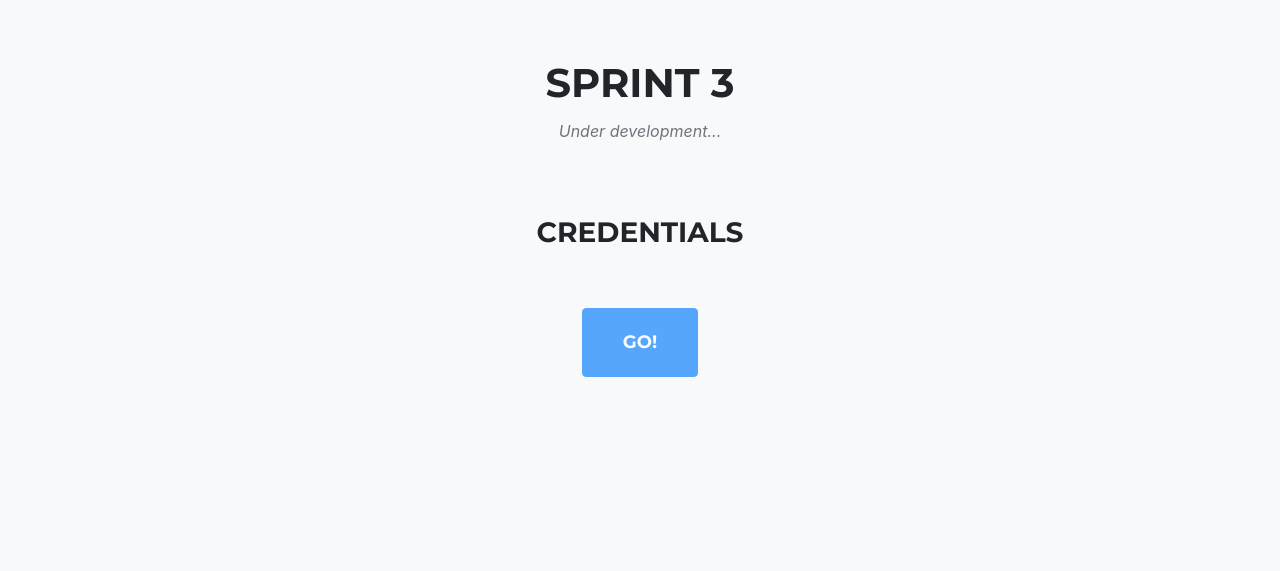
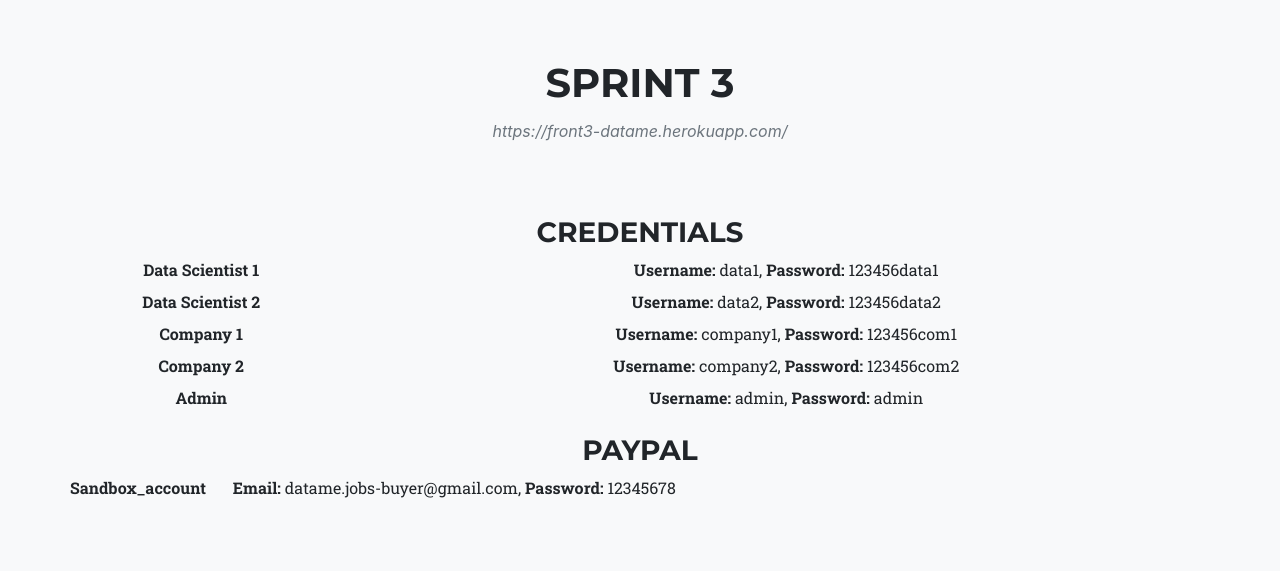
Before and after one commit to data-me/data-me.github.io, a plain HTML site: page info.html in a window 1280 px wide. Shown: the part 2530-3101 px from the top of the page. Drawn offline with Linux system fonts and the light colour scheme; a web font is replaced by a local one.

Commit message:
Sprint3 deployment update

```diff
--- a/info.html
+++ b/info.html
@@ -59,7 +59,7 @@
     <div class="container">
       <div class="intro-text">
         <div class="intro-heading text-uppercase">Demos</div>
-        <a class="btn btn-primary btn-xl text-uppercase js-scroll-trigger header-top-button" href="https://front2-datame.herokuapp.com/">Last version</a>
+        <a class="btn btn-primary btn-xl text-uppercase js-scroll-trigger header-top-button" href="https://front3-datame.herokuapp.com/" target="_blank">Last version</a>
       </div>
     </div>
   </header>
@@ -96,7 +96,7 @@
         </div>
         <div class="row">
             <div class="col-lg-12 text-center sprint-deployment-button">
-                <a class="btn btn-primary btn-xl text-uppercase js-scroll-trigger" href="https://front-datame.herokuapp.com/">Go!</a>
+                <a class="btn btn-primary btn-xl text-uppercase js-scroll-trigger" href="https://front-datame.herokuapp.com/" target="_blank">Go!</a>
             </div>
         </div>
     </div>
@@ -147,7 +147,7 @@
         </div>
         <div class="row">
             <div class="col-lg-12 text-center sprint-deployment-button">
-                <a class="btn btn-primary btn-xl text-uppercase js-scroll-trigger" href="https://front2-datame.herokuapp.com/">Go!</a>
+                <a class="btn btn-primary btn-xl text-uppercase js-scroll-trigger" href="https://front2-datame.herokuapp.com/" target="_blank">Go!</a>
             </div>
         </div>
     </div>
@@ -159,7 +159,7 @@
       <div class="row">
         <div class="col-lg-12 text-center">
           <h2 class="section-heading text-uppercase">Sprint 3</h2>
-          <h3 class="section-subheading text-muted">Under development...</h3>
+          <h3 class="section-subheading text-muted">https://front3-datame.herokuapp.com/</h3>
         </div>
       </div>
         <div class="row">
@@ -167,9 +167,38 @@
                 <h3 class="section-heading text-uppercase">Credentials</h3>
             </div>
         </div>
+        <div class="row text-center">
+            <dl class="row">
+            <dt class="col-sm-3">Data Scientist 1</dt>
+            <dd class="col-sm-9"><strong>Username: </strong> data1, <strong>Password: </strong>123456data1</dd>
+
+            <dt class="col-sm-3">Data Scientist 2</dt>
+            <dd class="col-sm-9"><strong>Username: </strong> data2, <strong>Password: </strong>123456data2</dd>
+
+            <dt class="col-sm-3">Company 1</dt>
+            <dd class="col-sm-9"><strong>Username: </strong> company1, <strong>Password: </strong>123456com1</dd>
+
+            <dt class="col-sm-3">Company 2</dt>
+            <dd class="col-sm-9"><strong>Username: </strong> company2, <strong>Password: </strong>123456com2</dd>
+
+            <dt class="col-sm-3">Admin</dt>
+            <dd class="col-sm-9"><strong>Username: </strong> admin, <strong>Password: </strong>admin</dd>
+            </dl>
+        </div>
+        <div class="row">
+            <div class="col-lg-12 text-center">
+                <h3 class="section-heading text-uppercase">Paypal</h3>
+            </div>
+        </div>
+        <div class="row text-center">
+            <dl class="row">
+                <dt class="col-sm-3">Sandbox_account</dt>
+                <dd class="col-sm-9"><strong>Email: </strong> datame.jobs-buyer@gmail.com, <strong>Password: </strong>12345678</dd>
+            </dl>
+        </div>
         <div class="row">
             <div class="col-lg-12 text-center sprint-deployment-button">
-                <a class="btn btn-primary btn-xl text-uppercase js-scroll-trigger disabled" href="https://front2-datame.herokuapp.com/">Go!</a>
+                <a class="btn btn-primary btn-xl text-uppercase js-scroll-trigger" href="https://front3-datame.herokuapp.com/" target="_blank">Go!</a>
             </div>
         </div>
     </div>
```
